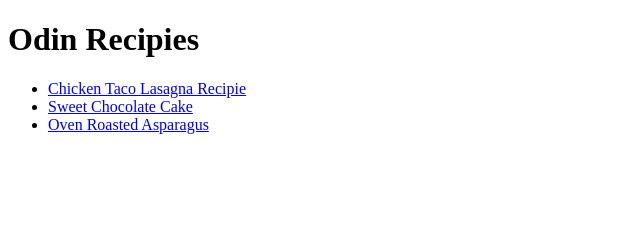
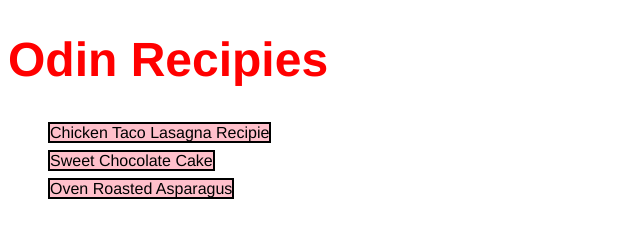
Before and after one commit to Illuminate-dev/odin-recipies, a plain HTML site: page index.html in a window 1280 px wide. Shown: the whole page, without its empty margins (0-640 px from the left). Drawn offline with Linux system fonts and the light colour scheme.

Commit message:
Basic title and link styling

```diff
--- a/index.html
+++ b/index.html
@@ -5,10 +5,11 @@
     <meta http-equiv="X-UA-Compatible" content="IE=edge" />
     <meta name="viewport" content="width=device-width, initial-scale=1.0" />
     <title>Odin Recipies</title>
+    <link rel="stylesheet" href="styles.css" />
   </head>
   <body>
-    <h1>Odin Recipies</h1>
-    <ul>
+    <h1 class="title">Odin Recipies</h1>
+    <ul class="list">
       <li><a href="recipies/lasagna.html">Chicken Taco Lasagna Recipie</a></li>
       <li>
         <a href="recipies/sweet-chocolate-cake.html">Sweet Chocolate Cake</a>
--- /dev/null
+++ b/styles.css
@@ -0,0 +1,27 @@
+* {
+    font-family: Helvetica, Arial;
+}
+
+h1 {
+    color: red;
+    font-size: 48px;
+    font-weight: bolder;
+}
+
+a {
+    text-decoration: none;
+    background-color: pink;
+    color: black;
+    border: 2px solid black;
+}
+
+.list li {
+    list-style: none;
+    padding-top: 5px;
+    padding-bottom: 5px;
+}
+
+a:hover {
+    background-color: red;
+    color: white;
+}
```
Also changed, not shown: recipies/lasagna.html (+1 -0 lines), recipies/oven-roasted-asparagus.html (+1 -0 lines), recipies/sweet-chocolate-cake.html (+1 -0 lines).
